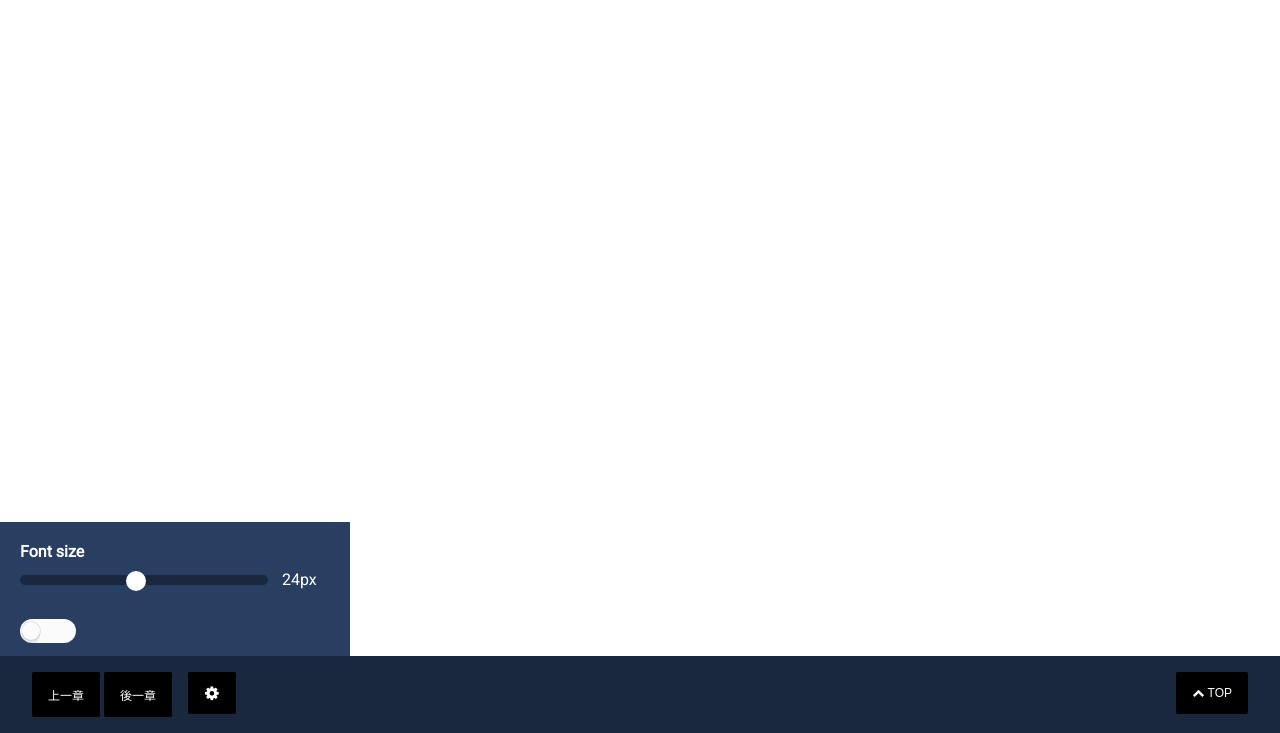
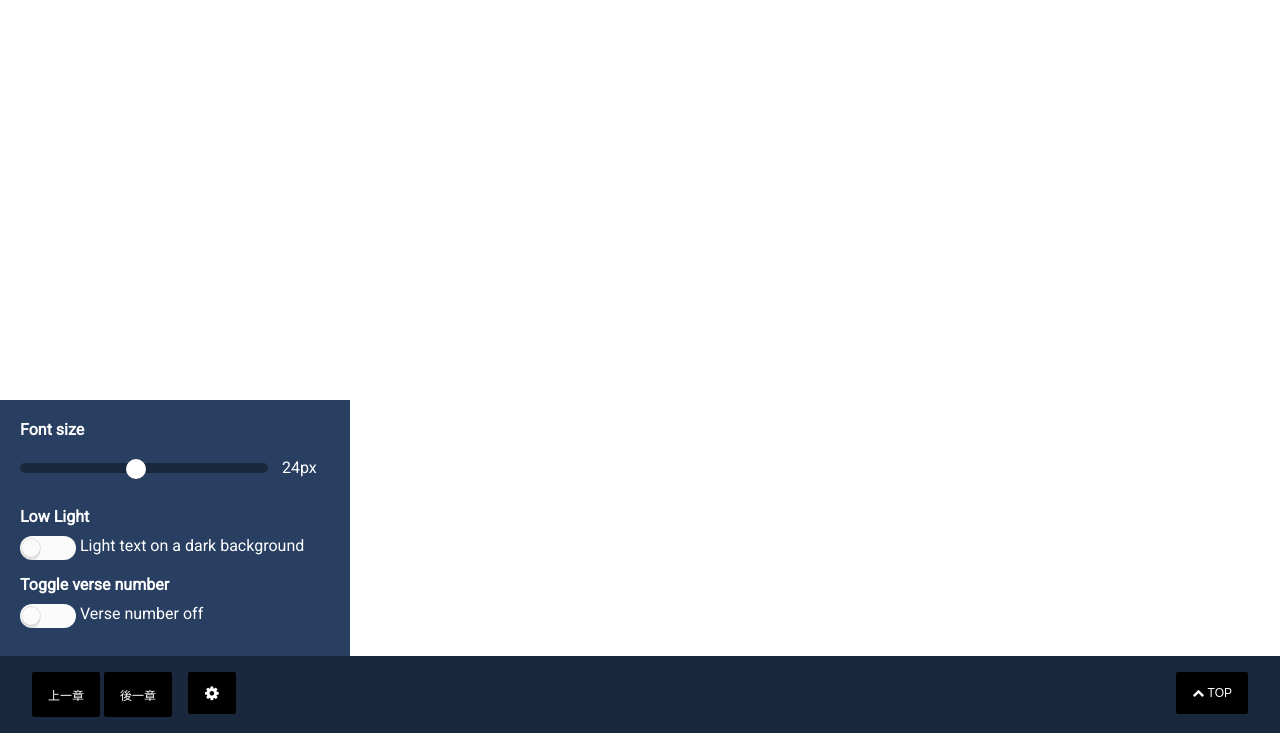
Before and after one commit to konekoya/Bible, a website: page index.html in a window 1280 px wide. Both pictures are taken after a click on the button 211 px from the left and 760 px from the top of the page. Shown: the part 67-800 px from the top of the page. Drawn offline with Linux system fonts and the light colour scheme; files that its build step writes are made by us from their sources.

Commit message:
work on toggle verse number structure and JS

```diff
--- a/index.html
+++ b/index.html
@@ -266,7 +266,7 @@
   </div>
   <div class="setting-panel">
     <div class="range">
-      <h4 class="range-title">Font size</h4>
+      <h4 class="range-title setting-title">Font size</h4>
       <div class="range-control">
         <input class="range-slide" type="range" min="10" max="40">
         <span class="range-size">20px</span>
@@ -274,10 +274,16 @@
     </div>
     <ul class="setting-list  list-unstyled">
       <li class="setting-item toggle-theme">
-        <!-- <a class="setting-low-light" href="#">Low Light</a> -->
-        <!-- <span class="setting-desc">Light text on a dark background</span> -->
-          <input class='toggle toggle-default' id='toggle-btn' type='checkbox'>
-          <label class='toggle-btn' for='toggle-btn'></label>
+        <h4 class="theme-title setting-title" href="#">Low Light</h4>
+        <input class='toggle toggle-default' id='toggle-theme-btn' type='checkbox'>
+        <label class='toggle-btn' for='toggle-theme-btn'></label>
+        <span class="setting-desc">Light text on a dark background</span>
+      </li>
+      <li class="setting-item toggle-verse-number">
+        <h4 class="verse-title setting-title" href="#">Toggle verse number</h4>
+        <input class='toggle toggle-default' id='toggle-verse-number-btn' type='checkbox'>
+        <label class='toggle-btn' for='toggle-verse-number-btn'></label>
+        <span class="setting-desc">Verse number off</span>
       </li>
     </ul>
   </div>
--- a/js/extend.js
+++ b/js/extend.js
@@ -121,8 +121,8 @@ function init() {
     if (this === window) {
       return new SettingPanel(options);
     }
-    this.range = doc.querySelector(options.range);
-    this.rangeSize = doc.querySelector(options.rangeSize);
+    this.range = doc.querySelector(options.els.range);
+    this.rangeSize = doc.querySelector(options.els.rangeSize);
   };
 
   SettingPanel.prototype = {
@@ -200,18 +200,25 @@ function init() {
       }, false);
     },
 
+    toggleVerseNumber: function() {
+      console.log('hey');
+    },
+
     initialize: function() {
       this.togglePanel();
       this.changeFontSize();
       this.setDefaultFontSize();
       this.switchTheme();
+      this.toggleVerseNumber();
     }
   };
 
 
   var panel = new SettingPanel({
-    range: '.range-slide',
-    rangeSize: '.range-size'
+    els: {
+      range: '.range-slide',
+      rangeSize: '.range-size'
+    }
   });
   panel.initialize();
 
--- a/scss/components/_setting-panel.scss
+++ b/scss/components/_setting-panel.scss
@@ -36,3 +36,15 @@
     display: inline-block;
   }
 }
+
+.setting-item {
+  margin-bottom: 15px;
+  .toggle-btn {
+    display: inline-block;
+    vertical-align: top;
+  }
+}
+
+.setting-title {
+  margin-bottom: 10px;
+}
```
Also changed, not shown: build/css/style.css, 1 other file.
